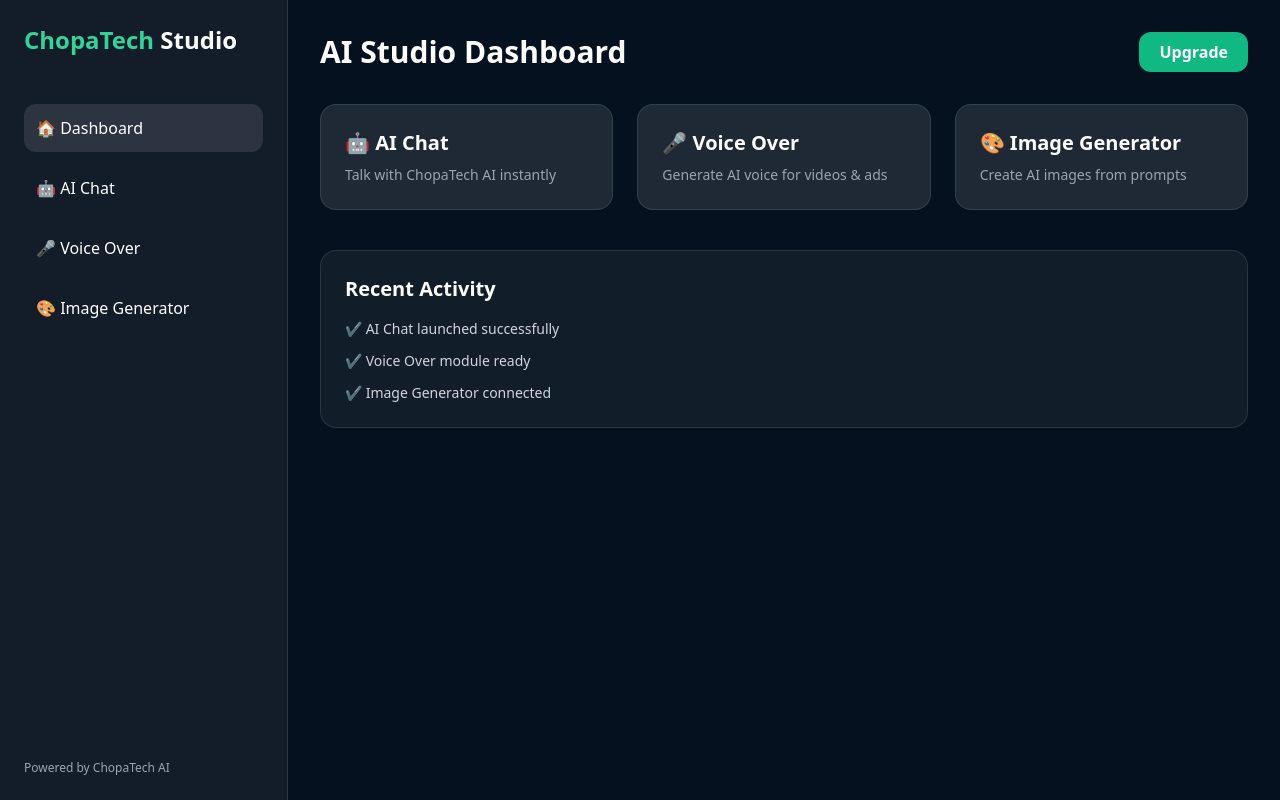
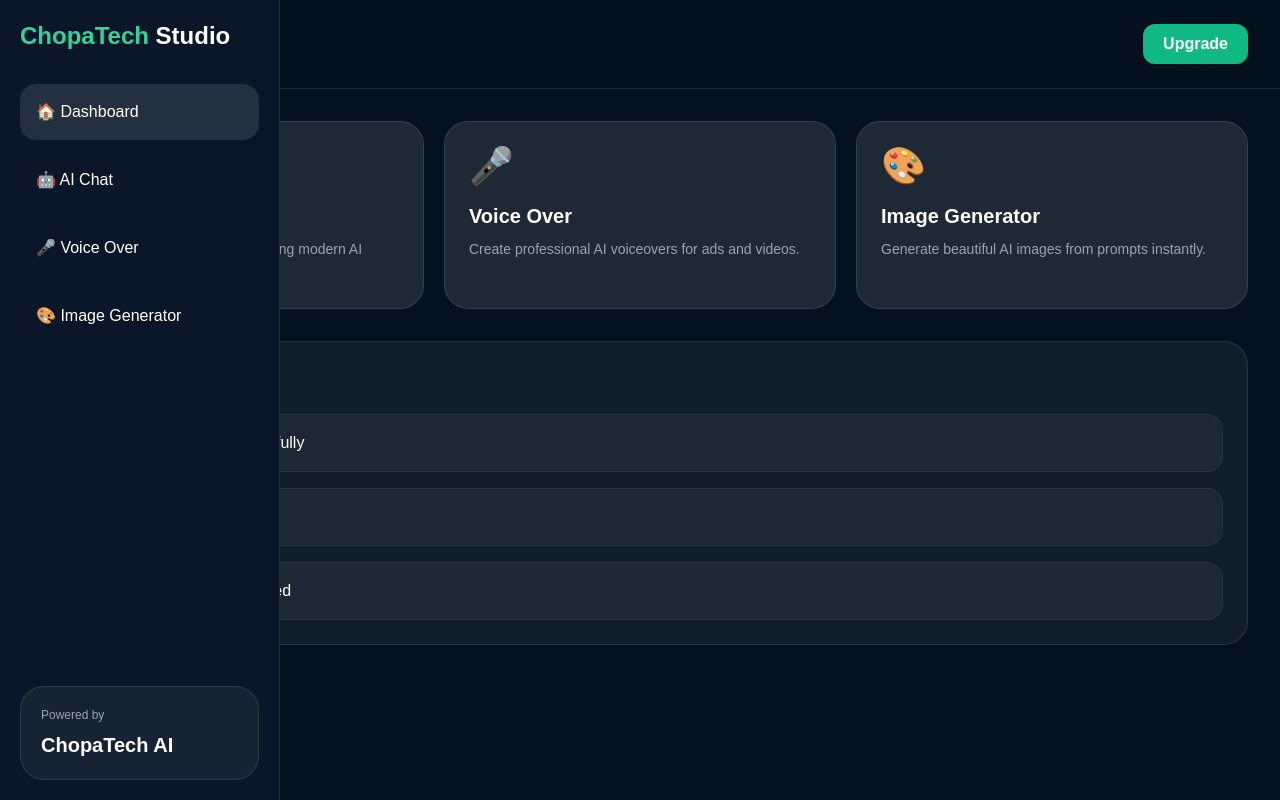
Before and after one commit to chopatech/chopatech, a plain HTML site: page chopatech.ai.studio.html in a window 1280 px wide. Drawn offline with nearby package versions, Linux system fonts and the light colour scheme.

Commit message:
Update chopatech.ai.studio.html

```diff
--- a/chopatech.ai.studio.html
+++ b/chopatech.ai.studio.html
@@ -2,84 +2,405 @@
 <html lang="en">
 <head>
   <meta charset="UTF-8" />
-  <meta name="viewport" content="width=device-width, initial-scale=1.0" />
+
+  <meta
+    name="viewport"
+    content="width=device-width, initial-scale=1.0, maximum-scale=1.0, user-scalable=no"
+  />
+
   <title>ChopaTech AI Studio</title>
+
   <script src="https://cdn.tailwindcss.com"></script>
+
   <!-- Favicon -->
   <link rel="icon" type="image/png" href="/favicon.png">
-
-<!-- Optional Apple devices -->
   <link rel="apple-touch-icon" href="/favicon.png">
 
-<link rel="icon" href="https://chopatech.com/favicon.png">
-<meta property="og:image" content="https://chopatech.com/favicon.png">
+  <style>
+
+    *{
+      margin:0;
+      padding:0;
+      box-sizing:border-box;
+    }
+
+    html,
+    body{
+      width:100%;
+      height:100%;
+      overflow:hidden;
+      background:#06111f;
+      font-family:sans-serif;
+    }
+
+    ::-webkit-scrollbar{
+      width:5px;
+    }
+
+    ::-webkit-scrollbar-thumb{
+      background:#10b981;
+      border-radius:20px;
+    }
+
+  </style>
+
 </head>
-<body class="bg-[#06111f] text-white min-h-screen flex">
 
-<!-- Sidebar -->
-<aside class="w-72 bg-white/5 border-r border-white/10 p-6 flex flex-col gap-6">
-  <h1 class="text-2xl font-bold">
-    <span class="text-emerald-400">ChopaTech</span> Studio
+<body class="text-white">
+
+<!-- MAIN CONTAINER -->
+<div class="w-full h-screen flex overflow-hidden">
+
+
+
+
+  <!-- SIDEBAR -->
+  <aside
+    id="sidebar"
+    class="fixed top-0 left-0 z-50 w-[280px] h-full bg-[#0b1729] border-r border-white/10 p-5 flex flex-col transition-all duration-300 -translate-x-full lg:translate-x-0">
+
+    <!-- TOP -->
+    <div class="flex items-center justify-between">
+
+      <h1 class="text-2xl font-black">
+
+        <span class="text-emerald-400">
+          ChopaTech
+        </span>
+
+        Studio
+
       </h1>
 
-  <nav class="flex flex-col gap-3 mt-6">
-    <a href="#" class="p-3 rounded-xl bg-white/10 hover:bg-white/20">🏠 Dashboard</a>
-    <a href="chopatech.ai.html" class="p-3 rounded-xl hover:bg-white/10">🤖 AI Chat</a>
-    <a href="voiceover.html" class="p-3 rounded-xl hover:bg-white/10">🎤 Voice Over</a>
-    <a href="imagegenerator.html" class="p-3 rounded-xl hover:bg-white/10">🎨 Image Generator</a>
+      <!-- CLOSE -->
+      <button
+        onclick="toggleSidebar()"
+        class="lg:hidden bg-white/10 w-10 h-10 rounded-xl text-xl">
+
+        ✕
+
+      </button>
+
+    </div>
+
+
+
+
+
+    <!-- NAVIGATION -->
+    <nav class="flex flex-col gap-3 mt-8">
+
+      <a
+        href="#"
+        class="p-4 rounded-2xl bg-white/10 hover:bg-white/20 transition">
+
+        🏠 Dashboard
+
+      </a>
+
+      <a
+        href="chopatech.ai.html"
+        class="p-4 rounded-2xl hover:bg-white/10 transition">
+
+        🤖 AI Chat
+
+      </a>
+
+      <a
+        href="voiceover.html"
+        class="p-4 rounded-2xl hover:bg-white/10 transition">
+
+        🎤 Voice Over
+
+      </a>
+
+      <a
+        href="imagegenerator.html"
+        class="p-4 rounded-2xl hover:bg-white/10 transition">
+
+        🎨 Image Generator
+
+      </a>
+
     </nav>
 
-  <div class="mt-auto text-xs text-gray-400">
-    Powered by ChopaTech AI
-  </div>
-</aside>
 
-<!-- Main -->
-<main class="flex-1 p-8">
 
-  <!-- Top bar -->
-  <div class="flex justify-between items-center mb-8">
-    <h2 class="text-3xl font-bold">AI Studio Dashboard</h2>
-    <button class="bg-emerald-500 hover:bg-emerald-400 px-5 py-2 rounded-xl font-semibold">
-      Upgrade
-    </button>
-  </div>
 
-  <!-- Cards -->
-  <div class="grid md:grid-cols-3 gap-6">
 
-    <div onclick="window.location.href='chopatech.ai.html'"
-      class="cursor-pointer bg-white/10 hover:bg-white/20 p-6 rounded-2xl transition border border-white/10">
-      <h3 class="text-xl font-bold mb-2">🤖 AI Chat</h3>
-      <p class="text-gray-400 text-sm">Talk with ChopaTech AI instantly</p>
-    </div>
+    <!-- FOOTER -->
+    <div class="mt-auto">
 
-    <div onclick="window.location.href='voiceover.html'"
-      class="cursor-pointer bg-white/10 hover:bg-white/20 p-6 rounded-2xl transition border border-white/10">
-      <h3 class="text-xl font-bold mb-2">🎤 Voice Over</h3>
-      <p class="text-gray-400 text-sm">Generate AI voice for videos & ads</p>
-    </div>
+      <div
+        class="bg-white/5 border border-white/10 rounded-3xl p-5">
 
-    <div onclick="window.location.href='imagegenerator.html'"
-      class="cursor-pointer bg-white/10 hover:bg-white/20 p-6 rounded-2xl transition border border-white/10">
-      <h3 class="text-xl font-bold mb-2">🎨 Image Generator</h3>
-      <p class="text-gray-400 text-sm">Create AI images from prompts</p>
+        <p class="text-gray-400 text-xs">
+          Powered by
+        </p>
+
+        <h2 class="text-xl font-bold mt-2">
+
+          ChopaTech AI
+
+        </h2>
+
       </div>
 
     </div>
 
-  <!-- Activity Section -->
-  <div class="mt-10 bg-white/5 border border-white/10 p-6 rounded-2xl">
-    <h3 class="text-xl font-bold mb-4">Recent Activity</h3>
+  </aside>
 
-    <div class="space-y-3 text-sm text-gray-300">
-      <p>✔ AI Chat launched successfully</p>
-      <p>✔ Voice Over module ready</p>
-      <p>✔ Image Generator connected</p>
+
+
+
+
+  <!-- MAIN -->
+  <main class="flex-1 h-full overflow-y-auto">
+
+
+
+
+    <!-- HEADER -->
+    <header
+      class="sticky top-0 z-40 bg-[#06111f]/95 backdrop-blur-xl border-b border-white/10">
+
+      <div
+        class="flex items-center justify-between px-4 py-4 md:px-8">
+
+        <!-- LEFT -->
+        <div class="flex items-center gap-4">
+
+          <!-- MENU -->
+          <button
+            onclick="toggleSidebar()"
+            class="lg:hidden bg-white/10 hover:bg-white/20 w-11 h-11 rounded-xl text-xl flex items-center justify-center">
+
+            ☰
+
+          </button>
+
+          <div>
+
+            <h2 class="text-xl md:text-3xl font-black">
+              AI Studio
+            </h2>
+
+            <p class="text-gray-400 text-xs md:text-sm">
+              ChopaTech Dashboard
+            </p>
+
           </div>
+
         </div>
+
+
+
+
+
+        <!-- BUTTON -->
+        <button
+          class="bg-emerald-500 hover:bg-emerald-400 px-4 md:px-5 py-2 rounded-xl text-sm md:text-base font-bold transition">
+
+          Upgrade
+
+        </button>
+
+      </div>
+
+    </header>
+
+
+
+
+
+    <!-- CONTENT -->
+    <section class="p-4 md:p-8">
+
+
+
+
+      <!-- GRID -->
+      <div
+        class="grid grid-cols-1 sm:grid-cols-2 xl:grid-cols-3 gap-5">
+
+
+
+
+        <!-- AI CHAT -->
+        <div
+          onclick="window.location.href='chopatech.ai.html'"
+          class="bg-white/10 hover:bg-white/20 border border-white/10 rounded-3xl p-6 cursor-pointer transition">
+
+          <div class="text-4xl mb-4">
+            🤖
+          </div>
+
+          <h3 class="text-xl font-bold mb-2">
+            AI Chat
+          </h3>
+
+          <p class="text-gray-400 text-sm leading-relaxed">
+
+            Talk with ChopaTech AI instantly using modern AI assistant.
+
+          </p>
+
+        </div>
+
+
+
+
+
+        <!-- VOICE -->
+        <div
+          onclick="window.location.href='voiceover.html'"
+          class="bg-white/10 hover:bg-white/20 border border-white/10 rounded-3xl p-6 cursor-pointer transition">
+
+          <div class="text-4xl mb-4">
+            🎤
+          </div>
+
+          <h3 class="text-xl font-bold mb-2">
+            Voice Over
+          </h3>
+
+          <p class="text-gray-400 text-sm leading-relaxed">
+
+            Create professional AI voiceovers for ads and videos.
+
+          </p>
+
+        </div>
+
+
+
+
+
+        <!-- IMAGE -->
+        <div
+          onclick="window.location.href='imagegenerator.html'"
+          class="bg-white/10 hover:bg-white/20 border border-white/10 rounded-3xl p-6 cursor-pointer transition">
+
+          <div class="text-4xl mb-4">
+            🎨
+          </div>
+
+          <h3 class="text-xl font-bold mb-2">
+            Image Generator
+          </h3>
+
+          <p class="text-gray-400 text-sm leading-relaxed">
+
+            Generate beautiful AI images from prompts instantly.
+
+          </p>
+
+        </div>
+
+      </div>
+
+
+
+
+
+      <!-- ACTIVITY -->
+      <div
+        class="mt-8 bg-white/5 border border-white/10 rounded-3xl p-6">
+
+        <h3 class="text-xl font-bold mb-5">
+          Recent Activity
+        </h3>
+
+        <div class="space-y-4">
+
+          <div
+            class="bg-white/5 rounded-2xl p-4 border border-white/5">
+
+            ✔ AI Chat launched successfully
+
+          </div>
+
+          <div
+            class="bg-white/5 rounded-2xl p-4 border border-white/5">
+
+            ✔ Voice Over module ready
+
+          </div>
+
+          <div
+            class="bg-white/5 rounded-2xl p-4 border border-white/5">
+
+            ✔ Image Generator connected
+
+          </div>
+
+        </div>
+
+      </div>
+
+    </section>
 
   </main>
 
+</div>
+
+
+
+
+
+<script>
+
+// ======================================
+// SIDEBAR TOGGLE
+// ======================================
+
+function toggleSidebar(){
+
+  const sidebar =
+    document.getElementById(
+      'sidebar'
+    );
+
+  sidebar.classList.toggle(
+    '-translate-x-full'
+  );
+
+}
+
+
+
+// ======================================
+// CLOSE SIDEBAR ON MOBILE CLICK
+// ======================================
+
+document.addEventListener(
+  'click',
+  function(event){
+
+    const sidebar =
+      document.getElementById(
+        'sidebar'
+      );
+
+    const isMobile =
+      window.innerWidth < 1024;
+
+    if(
+      isMobile &&
+      !sidebar.contains(event.target) &&
+      !event.target.closest('button')
+    ){
+
+      sidebar.classList.add(
+        '-translate-x-full'
+      );
+
+    }
+
+  }
+);
+
+</script>
+
 </body>
 </html>
```
Lines whose indentation alone changed are shown as unchanged.
